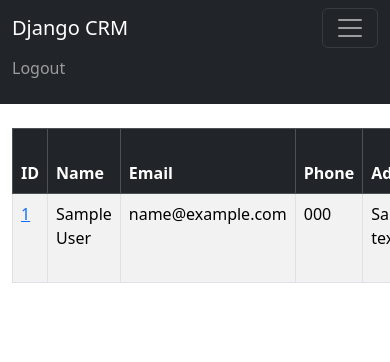
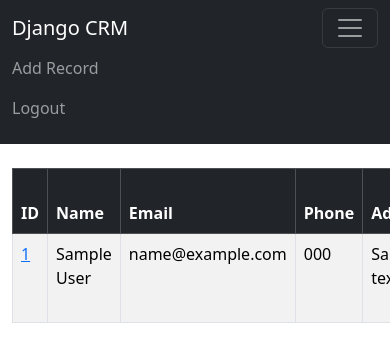
Before and after one commit to lakshaya05/django-CRM, a Django app: page / in a window 390 px wide, after a click that opens the changed part; the page is wider, and only the part inside the window is pictured. Shown: the top 362 px of that part. Run offline with Django 5.2, Linux system fonts and the light colour scheme; a user stored in the database is signed in; tables that the repository leaves empty hold one stand-in row (values such as "Sample post").

Commit message:
record update

```diff
--- a/dcrm/website/templates/home.html
+++ b/dcrm/website/templates/home.html
@@ -2,9 +2,7 @@
 
 {% block content %}
 
-
 {% if user.is_authenticated %}
-
 
 <table class="table table-striped table-hover table-bordered">
   <thead class="table-dark">
@@ -24,6 +22,7 @@
 
 {% if records %}
 	{% for record in records %}
+
 		<tr>
       <td><a href="{% url 'record' record.id %}">{{ record.id }}</a></td>
 			<td>{{ record.first_name }} {{ record.last_name }}</td>
@@ -35,39 +34,32 @@
 			<td>{{ record.zipcode }}</td>
 			<td>{{ record.created_at }}</td>
 		</tr>
+
 	{% endfor %}
 
 {% endif %}
-
 
 	  </tbody>
 	</table>
 
 {% else %}
-
 <div class="col-md-6 offset-md-3">
-<h1> Log In </h1>
+<h1>Login</h1>
 <br/>
 
 <form method="POST" action="{% url 'home' %}">
-{% csrf_token %}
+	{% csrf_token %}
 
-<form>
-    <div class="mb-3">
-      <input type="text" class="form-control" name="username", placeholder="username">
+  <div class="mb-3">
+    <input type="text" class="form-control" name="username", placeholder="Username" required>
 
-    <div class="mb-3">
-
-      <input type="password" class="form-control" name="password", placeholder="password">
-
-      <br/>
-    <button type="submit" class="btn btn-secondary">Login</button>
+  </div><br/>
+  <div class="mb-3">
+    <input type="password" class="form-control" name="password", placeholder="Password" required>
+  </div>
+  <br/>
+  <button type="submit" class="btn btn-secondary">Login</button>
 </form>
 
-</form>
-
-</div>
-
 {% endif %}
-
 {% endblock %}
--- a/dcrm/website/templates/navbar.html
+++ b/dcrm/website/templates/navbar.html
@@ -1,27 +1,37 @@
 <nav class="navbar navbar-expand-lg navbar-dark bg-dark">
+
   <div class="container-fluid">
     <a class="navbar-brand" href="{% url 'home' %}">Django CRM</a>
+
     <button class="navbar-toggler" type="button" data-bs-toggle="collapse" data-bs-target="#navbarSupportedContent" aria-controls="navbarSupportedContent" aria-expanded="false" aria-label="Toggle navigation">
       <span class="navbar-toggler-icon"></span>
     </button>
+
     <div class="collapse navbar-collapse" id="navbarSupportedContent">
       <ul class="navbar-nav me-auto mb-2 mb-lg-0">
 
         {% if user.is_authenticated %}
 
         <li class="nav-item">
+          <a class="nav-link" href="{% url 'add_record' %}">Add Record</a>
+        </li>
+        <li class="nav-item">
           <a class="nav-link" href="{% url 'logout' %}">Logout</a>
         </li>
+
         {% else %}
+
         <li class="nav-item">
           <a class="nav-link" href="{% url 'register' %}">Register</a>
         </li>
         <li class="nav-item">
-            <a class="nav-link" href="{% url 'home' %}">Logoin</a>
+          <a class="nav-link" href="{% url 'home' %}">Login</a>
         </li>
+
         {% endif %}
+
+
       </ul>
-
     </div>
   </div>
 </nav>
--- a/dcrm/website/urls.py
+++ b/dcrm/website/urls.py
@@ -1,5 +1,4 @@
-
-from .import views
+from . import views
 from django.urls import path
 
 urlpatterns = [
@@ -7,4 +6,8 @@ urlpatterns = [
     #path('login/', views.login_user, name='login'),
     path('logout/', views.logout_user, name='logout'),
     path('register/', views.register_user, name='register'),
+    path('record/<int:pk>', views.customer_record, name='record'),
+    path('delete_record/<int:pk>', views.delete_record, name='delete_record'),
+    path('add_record/', views.add_record, name='add_record'),
+    path('update_record/<int:pk>', views.update_record, name='update_record'),
 ]
--- a/dcrm/website/views.py
+++ b/dcrm/website/views.py
@@ -1,14 +1,12 @@
 from django.shortcuts import render, redirect
 from django.contrib.auth import authenticate, login, logout
 from django.contrib import messages
-from .forms import SignUpForm
+from .forms import SignUpForm, AddRecordForm
 from .models import Record
 
 
 def home(request):
-
 	records = Record.objects.all()
-
 	if request.method == 'POST':
 		username = request.POST['username']
 		password = request.POST['password']
@@ -19,15 +17,17 @@ def home(request):
 			messages.success(request, "You Have Been Logged In!")
 			return redirect('home')
 		else:
-			messages.success(request, "There Was An Error Logging In, Please Try Again...")
+			messages.success(request, "There Was An Error Logging In, Please Try Again")
 			return redirect('home')
 	else:
 		return render(request, 'home.html', {'records':records})
 
+
 def logout_user(request):
 	logout(request)
-	messages.success(request, "You Have Been Logged Out...")
+	messages.success(request, "You Have Been Logged Out")
 	return redirect('home')
+
 
 def register_user(request):
 	if request.method == 'POST':
@@ -38,10 +38,57 @@ def register_user(request):
 			password = form.cleaned_data['password1']
 			user = authenticate(username=username, password=password)
 			login(request, user)
-			messages.success(request, "You Have Successfully Registered! Welcome!")
+			messages.success(request, "You Have Successfully Registered. Welcome!")
 			return redirect('home')
 	else:
 		form = SignUpForm()
 		return render(request, 'register.html', {'form':form})
+	return render(request, 'register.html', {'form':form})
 
-	return render(request, 'register.html', {'form':form})
+
+def customer_record(request, pk):
+	if request.user.is_authenticated:
+		customer_record = Record.objects.get(id=pk)
+		return render(request, 'record.html', {'customer_record':customer_record})
+	else:
+		messages.success(request, "You Must Be Logged In To View That Page")
+		return redirect('home')
+
+
+def delete_record(request, pk):
+	if request.user.is_authenticated:
+		delete_it = Record.objects.get(id=pk)
+		delete_it.delete()
+		messages.success(request, "Record Deleted Successfully")
+		return redirect('home')
+	else:
+		messages.success(request, "You Must Be Logged In To Do That")
+		return redirect('home')
+
+
+def add_record(request):
+	form = AddRecordForm(request.POST or None)
+	if request.user.is_authenticated:
+		if request.method == "POST":
+			if form.is_valid():
+				add_record = form.save()
+				messages.success(request, "Record Added")
+				return redirect('home')
+		return render(request, 'add_record.html', {'form':form})
+	else:
+		messages.success(request, "You Must Be Logged In")
+		return redirect('home')
+
+
+def update_record(request, pk):
+	if request.user.is_authenticated:
+		current_record = Record.objects.get(id=pk)
+		form = AddRecordForm(request.POST or None, instance=current_record)
+		if form.is_valid():
+			form.save()
+			messages.success(request, "Record Has Been Updated!")
+			return redirect('home')
+		return render(request, 'update_record.html', {'form':form})
+	else:
+		messages.success(request, "You Must Be Logged In")
+		return redirect('home')
```
Also changed, not shown: dcrm/website/forms.py (+15 -2 lines), dcrm/website/templates/add_record.html (added, +23 -0 lines), dcrm/website/templates/record.html (+14 -18 lines), dcrm/website/templates/update_recod.html (added, +21 -0 lines). Lines whose indentation alone changed are shown as unchanged.
